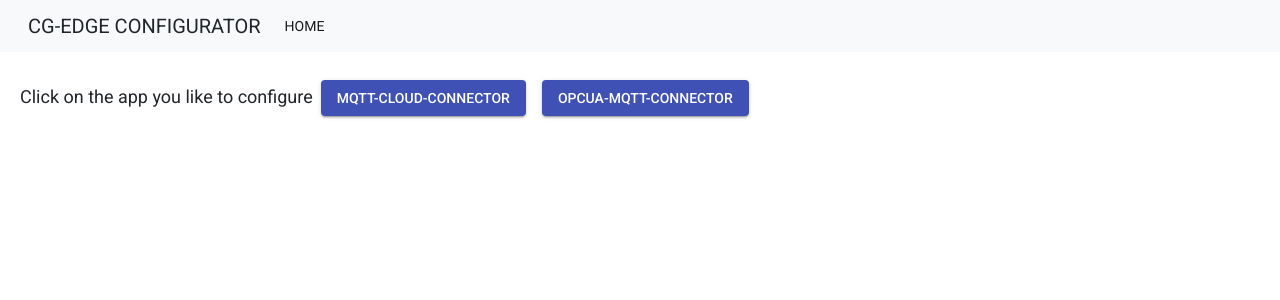
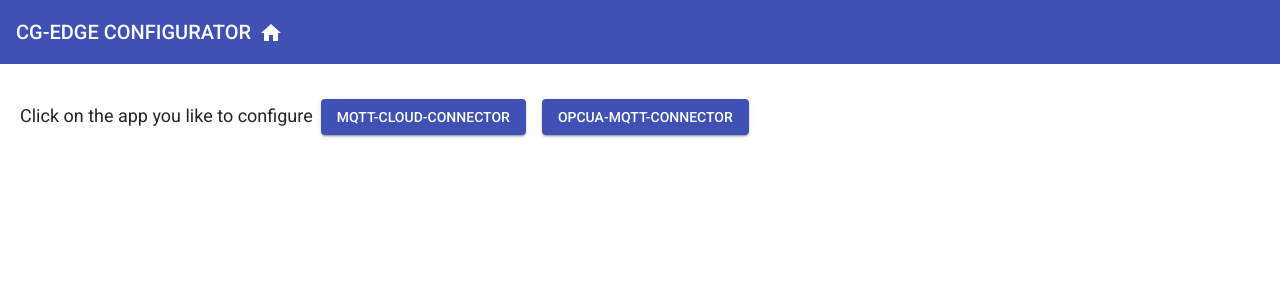
Before and after one commit to cadugrillo/cg-edge-configurator, an Angular app in the folder ui/: page /home in a window 1280 px wide. Shown: the top 300 px of the page. Built offline with nearby package versions, Linux system fonts and the light colour scheme.

Commit message:
improvments on ui

```diff
--- a/ui/src/app/app.component.html
+++ b/ui/src/app/app.component.html
@@ -1,19 +1,9 @@
-<nav class="navbar navbar-expand-sm navbar-light bg-light">
-  <div class="container-fluid">
-    <a class="navbar-brand">CG-EDGE CONFIGURATOR</a>
-
-    <button class="navbar-toggler" type="button" data-bs-toggle="collapse" data-bs-target="#navbarContent" aria-controls="navbarSupportedContent" aria-expanded="false" aria-label="Toggle navigation">
-      <span class="navbar-toggler-icon"></span>
+<p>
+  <mat-toolbar color="primary">
+    <span>CG-EDGE CONFIGURATOR</span>
+    <button mat-icon-button class="example-icon favorite-icon" routerLink="/home">
+      <mat-icon>home</mat-icon>
     </button>
-
-    <div id="navbarContent" class="collapse navbar-collapse">
-      <ul class="navbar-nav me-auto mb-2 mb-lg-0">
-        <li class="nav-item">
-          <a class="nav-link" routerLink="/home" routerLinkActive="active" >HOME</a>
-        </li>
-      </ul>
-    </div>
-  </div>
-</nav>
-
+  </mat-toolbar>
+</p>
 <router-outlet></router-outlet>
--- a/ui/src/app/app.module.ts
+++ b/ui/src/app/app.module.ts
@@ -20,6 +20,7 @@ import {MatFormFieldModule} from '@angular/material/form-field';
 import {MatCheckboxModule} from '@angular/material/checkbox';
 import { MessagePopupComponent } from './message-popup/message-popup.component';
 import {MatDialogModule} from '@angular/material/dialog';
+import {MatToolbarModule} from '@angular/material/toolbar';
 
 @NgModule({
   declarations: [
@@ -41,7 +42,8 @@ import {MatDialogModule} from '@angular/material/dialog';
     MatButtonModule,
     MatIconModule,
     MatCheckboxModule,
-    MatDialogModule
+    MatDialogModule,
+    MatToolbarModule
   ],
   providers: [CgEdgeConfigService,{
     provide: HTTP_INTERCEPTORS,
```
